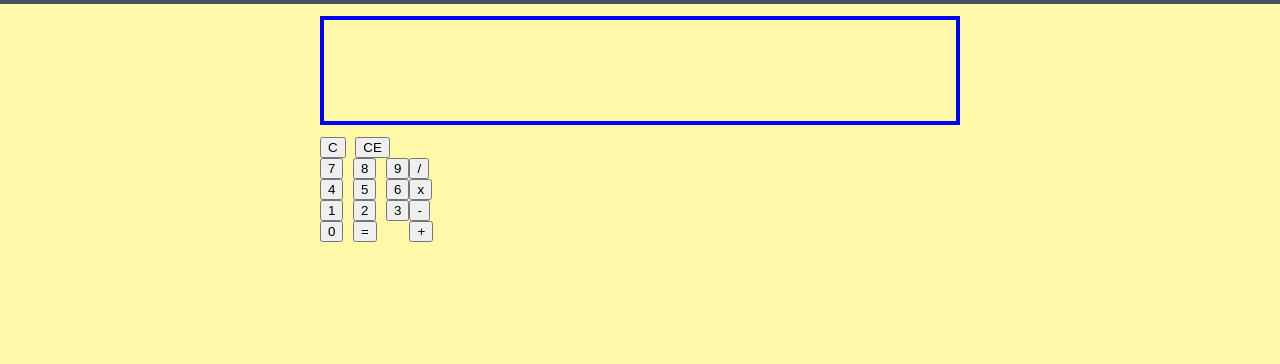
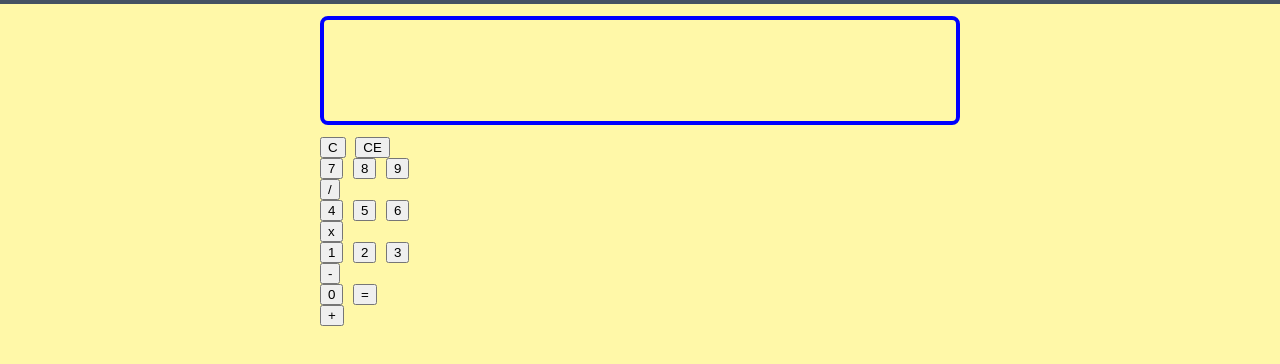
Before and after one commit to justinofimbert/calculator, a plain HTML site: page index.html in a window 1280 px wide. Shown: the part 44-408 px from the top of the page. Drawn offline with Linux system fonts and the light colour scheme.

Commit message:
Rework html button structure and display sizing
the old html button structure was hard to work with when getting to
consistent button sizings, made it a lot simpler without weird parent
and child elements

display sizing now depends on the size of the browser

```diff
--- a/index.html
+++ b/index.html
@@ -23,32 +23,28 @@
         <button id="clear" data-key="c">C</button>
         <button id="backspace" data-key="backspace">CE</button>
       </div>
-      <div id="main-buttons">
       <div id="numpad">
         <div>
           <button data-key="7" class="number">7</button>
           <button data-key="8" class="number">8</button>
           <button data-key="9" class="number">9</button>
+          <button data-key="/" class="operator">/</button>
         </div>
         <div>
           <button data-key="4" class="number">4</button>
           <button data-key="5" class="number">5</button>
           <button data-key="6" class="number">6</button>
+          <button data-key="*" class="operator">x</button>
         </div>
         <div>
           <button data-key="1" class="number">1</button>
           <button data-key="2" class="number">2</button>
           <button data-key="3" class="number">3</button>
+          <button data-key="-" class="operator">-</button>
         </div>
         <div>
           <button data-key="0" class="number">0</button>
           <button id="result" data-key="enter">=</button>
-          </div>
-        </div>
-        <div>
-          <button data-key="/" class="operator">/</button>
-          <button data-key="*" class="operator">x</button>
-          <button data-key="-" class="operator">-</button>
           <button data-key="+" class="operator">+</button>
         </div>
       </div>
--- a/style.css
+++ b/style.css
@@ -39,9 +39,11 @@ body {
   display: flex;
   flex-direction: column;
   flex: 1;
+  height: 12vh;
+  width: 50vw;
   box-sizing: border-box;
   border: solid blue 4px;
-  width: 50vw;
+  border-radius: 8px;
 }
 
 #keypad {
@@ -56,6 +58,8 @@ body {
   display: flex;
 }
 
+
+
 div .operator {
   display: flex;
   flex-direction: column;
```
Lines whose indentation alone changed are shown as unchanged.
